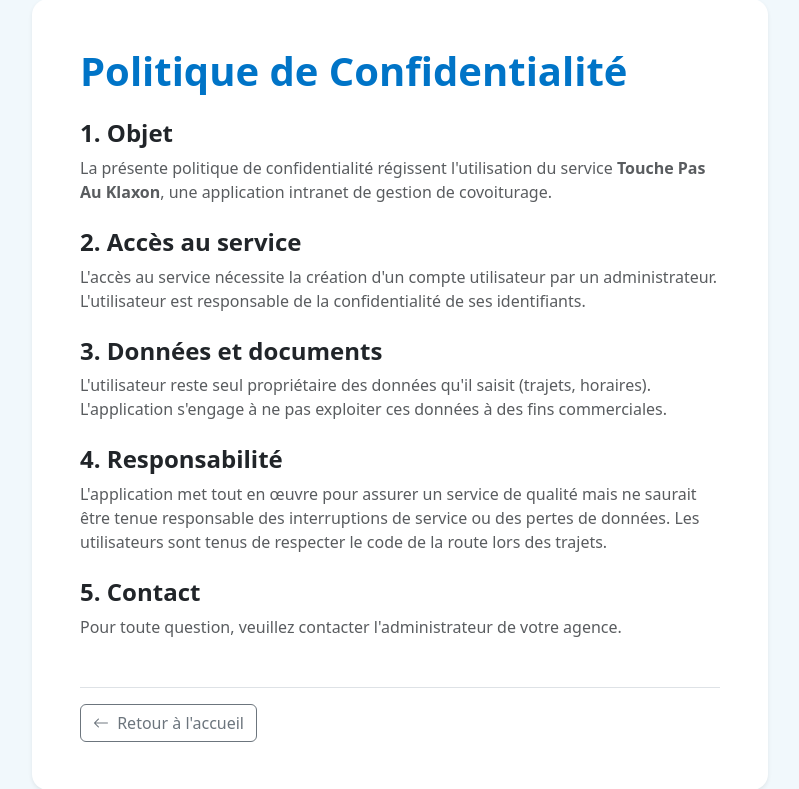
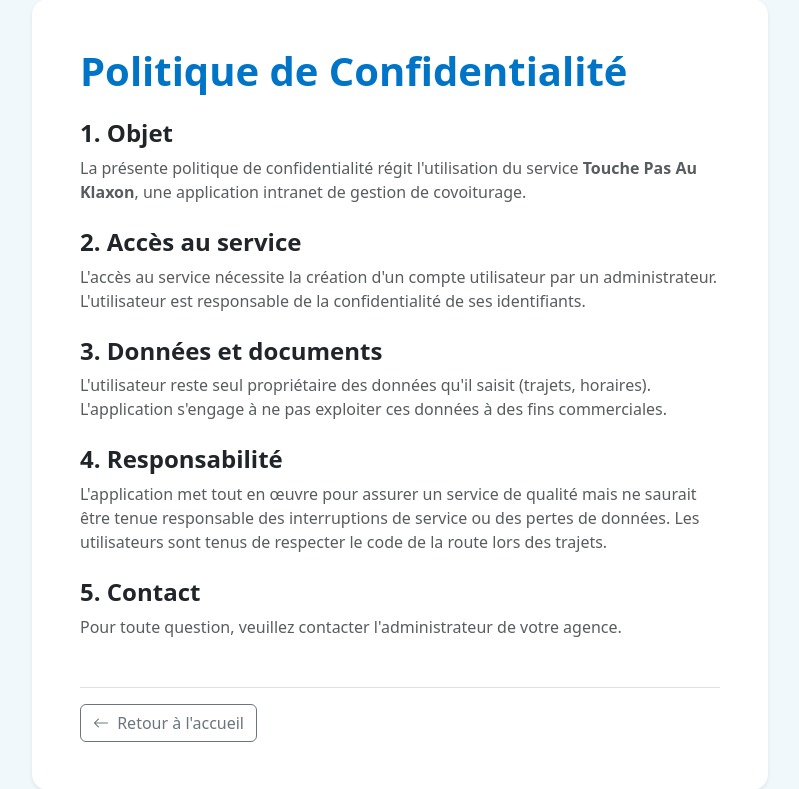
Before and after one commit to MacFly-99/Touche_Pas_Au_Klaxon, a PHP site: page /covoiturage/legal/privacy-policy in a window 1280 px wide. Shown: the part 125-914 px from the top of the page, without its empty margins (240-1039 px from the left). Run offline with PHP 8.4, Linux system fonts and the light colour scheme; some libraries are stand-ins or nearby versions.

Commit message:
Fix texts in privacy policy file

```diff
--- a/app/Views/legal/privacy-policy.php
+++ b/app/Views/legal/privacy-policy.php
@@ -6,7 +6,7 @@
 
                 <h4 class="mt-4 fw-bold">1. Objet</h4>
                 <p class="text-muted">
-                    La présente politique de confidentialité régissent l'utilisation du service <strong>Touche Pas Au Klaxon</strong>, une application intranet de gestion de covoiturage.
+                    La présente politique de confidentialité régit l'utilisation du service <strong>Touche Pas Au Klaxon</strong>, une application intranet de gestion de covoiturage.
                 </p>
 
                 <h4 class="mt-4 fw-bold">2. Accès au service</h4>
```
